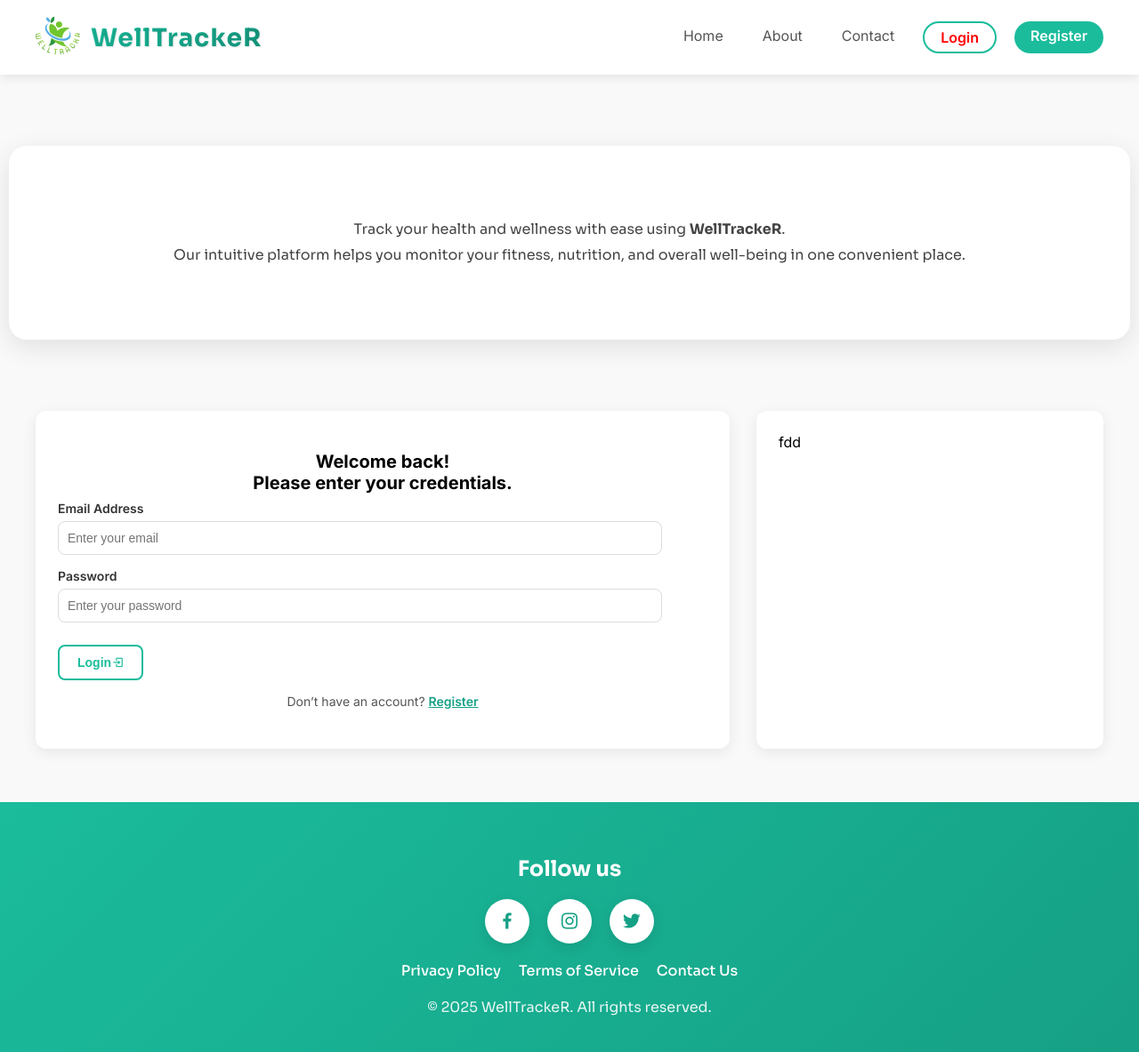
After one commit to sankajithdjinasena/WelltackerR, a PHP site: page /login.html in a window 1280 px wide. The commit adds this page. Shown: the whole page at 89% size. Run offline with PHP 8.4, Linux system fonts and the light colour scheme.

Commit message:
updation

```diff
--- a/about.html
+++ b/about.html
@@ -6,7 +6,7 @@
     <meta name="viewport" content="width=device-width, initial-scale=1.0">
     <title>WellTrackeR</title>
     <link rel="icon" type="image/png" href="image/Logo_R.png">
-    <link rel="stylesheet" href="style.css">
+    <link rel="stylesheet" href="css/style.css">
     <link href='https://unpkg.com/boxicons@2.1.4/css/boxicons.min.css' rel='stylesheet'>
 </head>
 
@@ -24,7 +24,7 @@
 
         <div class="nav-links">
             <a href="index.html">Home</a>
-            <a href="about.html">About</a>
+            <a href="about.html" id="active">About</a>
             <a href="contact.html">Contact</a>
             <a href="login.html" class="login-btn">Login</a>
             <a href="register.html" class="register-btn">Register</a>
@@ -199,6 +199,6 @@
 
 </body>
 
-<script src="script.js"></script>
+<script src="js/"></script>
 
 </html>
--- a/contact.html
+++ b/contact.html
@@ -6,7 +6,7 @@
     <meta name="viewport" content="width=device-width, initial-scale=1.0">
     <title>WellTrackeR</title>
     <link rel="icon" type="image/png" href="image/Logo_R.png">
-    <link rel="stylesheet" href="style.css">
+    <link rel="stylesheet" href="css/style.css">
     <link href='https://unpkg.com/boxicons@2.1.4/css/boxicons.min.css' rel='stylesheet'>
 </head>
 
@@ -23,7 +23,7 @@
   <div class="nav-links">
     <a href="index.html">Home</a>
     <a href="about.html">About</a>
-    <a href="contact.html">Contact</a>
+    <a href="contact.html" id="active">Contact</a>
     <a href="login.html" class="login-btn">Login</a>
     <a href="register.html" class="register-btn">Register</a>
   </div>
@@ -197,6 +197,6 @@
 
 </body>
 
-<script src="script.js"></script>
+<script src="js/script.js"></script>
 
 </html>
--- a/admin.css
+++ b/css/admin.css
@@ -3,6 +3,12 @@
             --g2color: #16a085;
             --bcolor: #19cbd8;
         }
+
+        body {
+    margin: 0;
+    font-family: 'Inter', sans-serif;
+    background-color: #f9f9f9;
+}
 
         .content-grid {
             display: grid;
--- /dev/null
+++ b/css/login.css
@@ -0,0 +1,428 @@
+/* Import clean Google Font */
+@import url('https://fonts.googleapis.com/css2?family=Inter:wght@400;600;700&display=swap');
+@import url('https://fonts.googleapis.com/css2?family=Sora:wght@400;500;600;700&display=swap');
+
+:root {
+    --g1color: #1abc9c;
+    --g2color: #16a085;
+    --bcolor: #19cbd8;
+}
+
+body {
+    margin: 0;
+    font-family: 'Inter', sans-serif;
+    background-color: #f9f9f9;
+}
+
+/* Navbar container */
+nav {
+    display: flex;
+    justify-content: space-between;
+    align-items: center;
+    padding: 15px 40px;
+    background-color: #ffffff;
+    box-shadow: 0 4px 10px rgba(0, 0, 0, 0.08);
+    position: sticky;
+    top: 0;
+    z-index: 999;
+    transition: box-shadow 0.3s;
+}
+
+body.scrolled nav {
+    box-shadow: 0 4px 10px rgba(0, 0, 0, 0.15);
+}
+
+/* Header (title + logo) */
+.nav-header {
+    display: flex;
+    align-items: center;
+    gap: 12px;
+}
+
+/* Navbar Title */
+.nav-title h1 {
+    font-family: 'Sora', sans-serif;
+    font-weight: 700;
+    font-size: 28px;
+    margin: 0;
+    letter-spacing: 1px;
+    background: linear-gradient(90deg, #1abc9c, #16a085);
+    -webkit-background-clip: text;
+    -webkit-text-fill-color: transparent;
+    text-shadow: 1px 1px 2px rgba(0, 0, 0, 0.1);
+    transition: all 0.3s ease;
+}
+
+.nav-logo img {
+    width: 50px;
+    height: 50px;
+    border-radius: 50%;
+    object-fit: cover;
+}
+
+/* Navigation links (desktop) */
+.nav-links {
+    display: flex;
+    gap: 20px;
+}
+
+.nav-links a {
+    text-decoration: none;
+    color: #555;
+    font-weight: 500;
+    padding: 6px 12px;
+    border-radius: 8px;
+    transition: all 0.2s ease;
+}
+
+.nav-links a:hover {
+    background-color: #f0f0f0;
+    color: #1abc9c;
+}
+
+/* Hamburger button */
+
+
+.bx.menu-toggle,
+.menu-toggle {
+    display: none !important;
+    font-size: 32px;
+    color: #1abc9c;
+    cursor: pointer;
+}
+
+/* Responsive: collapse into hamburger */
+@media (max-width: 768px) {
+    nav {
+        flex-wrap: wrap;
+        padding: 15px 20px;
+    }
+
+    .bx.menu-toggle,
+    .menu-toggle {
+        display: block !important;
+    }
+
+    .nav-links {
+        display: none;
+        flex-direction: column;
+        width: 100%;
+        margin-top: 12px;
+        background: #fff;
+        padding: 15px 0;
+        border-top: 1px solid #eee;
+    }
+
+    .nav-links.active {
+        display: flex;
+        animation: slideDown 0.3s ease;
+    }
+
+    .nav-links a {
+        text-align: center;
+        padding: 10px;
+        border: 2px solid transparent;
+        border-radius: 25px;
+    }
+
+    .nav-links a:hover {
+        border: 2px solid #1abc9c;
+        background: #f9f9f9;
+    }
+}
+
+/* Login Button */
+.nav-links a.login-btn {
+    background-color: transparent;
+    color: #1abc9c;
+    border: 2px solid #1abc9c;
+    padding: 6px 18px;
+    border-radius: 25px;
+    font-weight: 600;
+    transition: all 0.3s ease;
+}
+
+.nav-links a.login-btn:hover {
+    background-color: #1abc9c;
+    color: #fff;
+    transform: scale(1.05);
+}
+
+/* Register Button */
+.nav-links a.register-btn {
+    background-color: #1abc9c;
+    color: #fff;
+    padding: 6px 18px;
+    border-radius: 25px;
+    font-weight: 600;
+    border: none;
+    transition: all 0.3s ease;
+}
+
+.nav-links a.register-btn:hover {
+    background-color: #16a085;
+    transform: scale(1.05);
+}
+
+.nav-span{
+    font-size: 12px;
+    color: #16a085;
+    font-weight: 500;
+}
+
+/* Slide animation for mobile menu */
+@keyframes slideDown {
+    from {
+        opacity: 0;
+        transform: translateY(-10px);
+    }
+
+    to {
+        opacity: 1;
+        transform: translateY(0);
+    }
+}
+
+.login-content {
+    max-width: 1200px;
+    margin: 80px auto;
+    padding: 50px 30px;
+    background: #fff;
+    border-radius: 20px;
+    box-shadow: 0 8px 30px rgba(0, 0, 0, 0.1);
+    text-align: center;
+    font-family: 'Sora', sans-serif;
+    position: relative;
+    /* removed overflow: hidden since no decorative shapes */
+}
+
+.login-content h2 {
+    font-size: 32px;
+    font-weight: 700;
+    margin-bottom: 20px;
+    color: #16a085;
+    position: relative;
+    z-index: 1;
+}
+
+/* Paragraph */
+.login-content p {
+    font-size: 16px;
+    line-height: 1.8;
+    color: #444;
+    position: relative;
+    z-index: 1;
+    margin: 30px;
+}
+
+/* Responsive */
+@media (max-width: 768px) {
+    .login-content {
+        margin: 50px 15px;
+        padding: 40px 20px;
+    }
+
+    .login-content h2 {
+        font-size: 26px;
+    }
+
+    .login-content p {
+        font-size: 16px;
+    }
+}
+
+/*Footer*/
+/* Footer Container */
+footer {
+    background: linear-gradient(135deg, #1abc9c 0%, #16a085 100%);
+    color: #fff;
+    padding: 40px 20px;
+    text-align: center;
+    font-family: 'Sora', sans-serif;
+    display: flex;
+    flex-direction: column;
+    align-items: center;
+    gap: 20px;
+    /* spacing between elements */
+}
+
+/* Footer Text */
+footer p {
+    font-size: 16px;
+    font-weight: 400;
+    margin: 0;
+    opacity: 0.9;
+}
+
+/* Social Media Icons */
+.social-media {
+    display: flex;
+    gap: 20px;
+    /* space between icons */
+    justify-content: center;
+    align-items: center;
+}
+
+/* Icon Styles */
+.social-media a {
+    display: flex;
+    justify-content: center;
+    align-items: center;
+    width: 50px;
+    height: 50px;
+    background-color: #fff;
+    /* icon background */
+    color: #16a085;
+    /* icon color */
+    font-size: 24px;
+    border-radius: 50%;
+    transition: all 0.3s ease;
+    box-shadow: 0 5px 15px rgba(0, 0, 0, 0.1);
+    text-decoration: none;
+}
+
+/* Hover Effect */
+.social-media a:hover {
+    background-color: #16a085;
+    color: #fff;
+    transform: translateY(-3px) scale(1.1);
+    box-shadow: 0 8px 20px rgba(0, 0, 0, 0.2);
+}
+
+
+/* Footer Links */
+.footer-links {
+    display: flex;
+    gap: 20px;
+    flex-wrap: wrap;
+    justify-content: center;
+}
+
+.footer-links a {
+    text-decoration: none;
+    color: #fff;
+    font-weight: 500;
+    transition: color 0.3s ease;
+}
+
+.footer-links a:hover {
+    color: #f0f0f0;
+    /* subtle hover effect */
+}
+
+/* Responsive */
+@media (max-width: 768px) {
+    footer p {
+        font-size: 14px;
+    }
+
+    .social-media a img {
+        width: 25px;
+        height: 25px;
+    }
+
+    .footer-links {
+        gap: 15px;
+    }
+}
+.login-contact-section {
+    max-width: 1200px;
+    margin: 60px auto;
+    padding: 0 20px;
+}
+
+.login-contact-grid {
+    display: grid;
+    grid-template-columns: 2fr 1fr;
+    gap: 30px;
+}
+
+/* Form Card */
+.login-contact-form {
+    background: #fff;
+    padding: 25px;
+    border-radius: 12px;
+    box-shadow: 0 4px 16px rgba(0, 0, 0, 0.08);
+}
+
+.login-contact-form h3 {
+    margin-bottom: 8px;
+    font-size: 20px;
+    font-weight: 700;
+}
+
+.login-contact-form p {
+    font-size: 14px;
+    color: #555;
+    margin-bottom: 20px;
+}
+.login-form-group {
+  margin-bottom: 15px;
+}
+
+.login-form-group label {
+  font-size: 14px;
+  font-weight: 600;
+  margin-bottom: 6px;
+  display: block;
+  color: #333;
+}
+
+input, select, textarea {
+  width: 90%;
+  padding: 10px;
+  border: 1px solid #ddd;
+  border-radius: 8px;
+  font-size: 14px;
+}
+
+
+textarea {
+  resize: vertical;
+  min-height: 100px;
+}
+
+.login-submit-btn {
+    display: inline-flex;
+    align-items: center;
+    justify-content: center;
+    color: var(--g1color);
+    padding: 10px 20px;
+    border-radius: 8px;
+    font-size: 14px;
+    font-weight: 600;
+    border: none;
+    cursor: pointer;
+    margin-top: 10px;
+    transition: background 0.3s;
+    border: 2px solid var(--g1color);
+    background-color: white;
+}
+
+.login-contact-submit-btn i {
+    margin-left: 8px;
+    font-size: 16px;
+}
+
+.login-submit-btn:hover {
+    background: var(--g1color);
+    color: white;
+}
+
+.login-contact-text{
+    justify-content: center;
+    align-items: center;
+    text-align: center  ;
+}
+
+
+/* Responsive */
+@media (max-width: 900px) {
+    .login-contact-grid {
+        grid-template-columns: 1fr;
+    }
+}
+
+#active{
+    color: red;
+}
--- a/patient.css
+++ b/css/patient.css
@@ -2,6 +2,12 @@
     --g1color: #1abc9c;
     --g2color: #16a085;
     --bcolor: #19cbd8;
+}
+
+body {
+    margin: 0;
+    font-family: 'Inter', sans-serif;
+    background-color: #f9f9f9;
 }
 
         .patient-portal-container {
--- a/style.css
+++ b/css/style.css
@@ -288,7 +288,7 @@ body.scrolled nav {
     text-align: center;
     box-shadow: 0 6px 20px rgba(0, 0, 0, 0.1);
     transition: transform 0.3s ease, box-shadow 0.3s ease;
-    min-width: 180px;
+    min-width: 160px;
 }
 
 /* Hover Effect */
@@ -1115,3 +1115,7 @@ textarea {
         grid-template-columns: 1fr;
     }
 }
+
+#active{
+    color: red;
+}
--- /dev/null
+++ b/login.html
@@ -0,0 +1,102 @@
+<!DOCTYPE html>
+<html lang="en">
+
+<head>
+    <meta charset="UTF-8">
+    <meta name="viewport" content="width=device-width, initial-scale=1.0">
+    <title>WelltrackeR | Login</title>
+    <link rel="stylesheet" href="css/login.css">
+    <link rel="icon" type="image/png" href="image/Logo_R.png">
+
+    <!-- Boxicons -->
+    <link href="https://unpkg.com/boxicons@2.1.4/css/boxicons.min.css" rel="stylesheet">
+</head>
+
+<body>
+
+    <!-- Navbar -->
+    <nav>
+        <div class="nav-header">
+            <div class="nav-logo"><img src="image/Logo_R.png" alt="Logo"></div>
+            <div class="nav-title">
+                <h1>WellTrackeR</h1>
+            </div>
+        </div>
+
+        <!-- Hamburger Menu -->
+        <i class='bx bx-menu menu-toggle'></i>
+
+        <div class="nav-links">
+            <a href="index.html">Home</a>
+            <a href="about.html">About</a>
+            <a href="contact.html">Contact</a>
+            <a href="login.html" class="login-btn" id="active">Login</a>
+            <a href="register.html" class="register-btn">Register</a>
+        </div>
+
+    </nav>
+
+
+    <div class="login-content">
+        <p>Track your health and wellness with ease using <b>WellTrackeR</b>. <br>Our intuitive platform helps you monitor your
+                fitness, nutrition, and overall well-being in one convenient place.</p>
+    </div>
+    </div>
+
+    <!-- Login Form -->
+    <section class="login-contact-section">
+        <div class="login-contact-grid">
+            <div class="login-contact-form">
+                <h3><b>
+                        <center>Welcome back! <br>Please enter your credentials.</center>
+                    </b></h3>
+                <form>
+                    <div class="login-form-group">
+                        <label>Email Address</label>
+                        <input type="email" placeholder="Enter your email" required>
+                    </div>
+                    <div class="login-form-group">
+                        <label>Password</label>
+                        <input type="password" placeholder="Enter your password" required>
+                    </div>
+                    <button type="submit" class="login-submit-btn">
+                        Login <i class="bx bx-log-in"></i>
+                    </button>
+                </form>
+                <center>
+                    <p style="margin-top:15px;font-size:14px;">Don’t have an account?
+                        <a href="register.html" style="color:#16a085;font-weight:600;">Register</a>
+                    </p>
+                </center>
+            </div>
+            <div class="login-contact-form">
+                <div class="login-contact-terxt">
+                    fdd
+                </div>
+            </div>
+        </div>
+    </section>
+
+    <!-- Footer -->
+    <footer>
+        <div class="social">
+            <h2>Follow us</h2>
+            <div class="social-media">
+                <a href="#"> <i class='bx bxl-facebook'></i></a>
+                <a href="#"> <i class='bx bxl-instagram'></i></a>
+                <a href="#"> <i class='bx bxl-twitter'></i></a>
+            </div>
+        </div>
+
+        <div class="footer-links">
+            <a href="privacy.html">Privacy Policy</a>
+            <a href="terms.html">Terms of Service</a>
+            <a href="contact.html">Contact Us</a>
+        </div>
+        <p>&copy; 2025 WellTrackeR. All rights reserved.</p>
+    </footer>
+
+</body>
+<script src="js/script.js"></script>
+
+</html>
```
Also changed, not shown: admin_portal.html (+7 -6 lines), index.html (+11 -11 lines), patient_portal.html (+5 -4 lines), register.html (added, +102 -0 lines), js/script.js (renamed from script.js).
